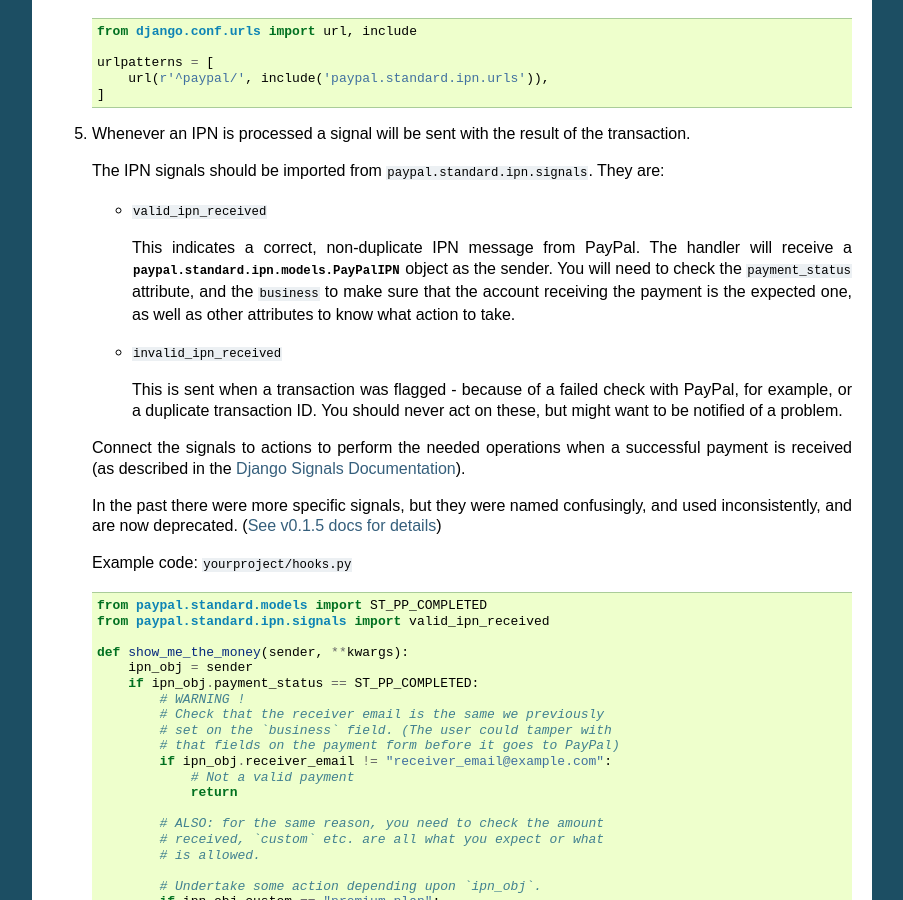
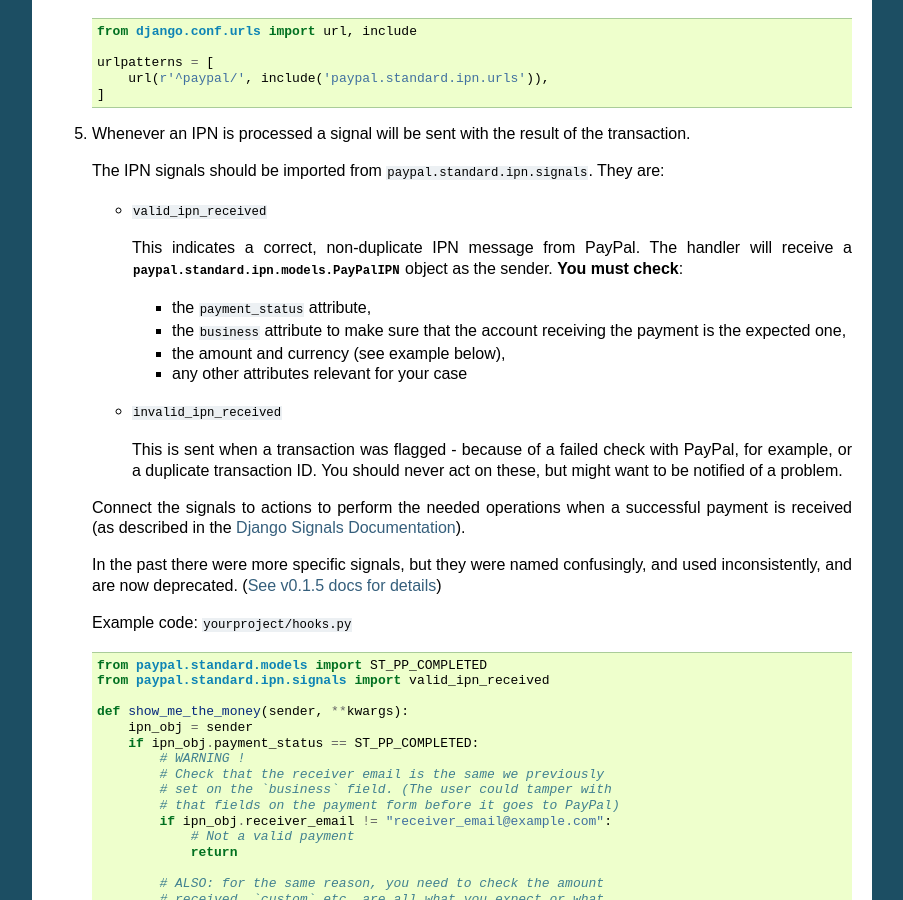
Before and after one commit to spookylukey/django-paypal, a Sphinx documentation site: the page built from docs/standard/ipn.rst, in a window 1280 px wide and 900 px high, scrolled down 1382 px. Shown: the whole window, without its empty margins (198-1101 px from the left). Built offline with Sphinx 7.4.7, drawn with Linux system fonts in a browser that asks for light colours; some of the changed text lies outside the part shown.

Commit message:
Docs improvements

```diff
--- a/docs/standard/ipn.rst
+++ b/docs/standard/ipn.rst
@@ -110,10 +110,13 @@
 
      This indicates a correct, non-duplicate IPN message from PayPal. The
      handler will receive a :class:`paypal.standard.ipn.models.PayPalIPN` object
-     as the sender. You will need to check the ``payment_status`` attribute, and
-     the ``business`` to make sure that the account receiving the payment
-     is the expected one, as well as other attributes to know what action to
-     take.
+     as the sender. **You must check**:
+
+     - the ``payment_status`` attribute,
+     - the ``business`` attribute to make sure that the account receiving the payment
+       is the expected one,
+     - the amount and currency (see example below),
+     - any other attributes relevant for your case
 
    * ``invalid_ipn_received``
 
```
Also changed, not shown: other parts of docs/standard/ipn.rst (+1 -1 lines).
